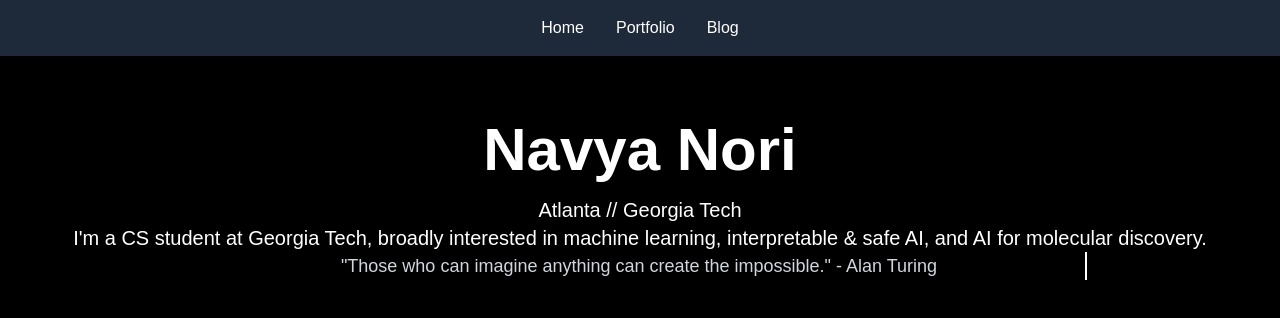
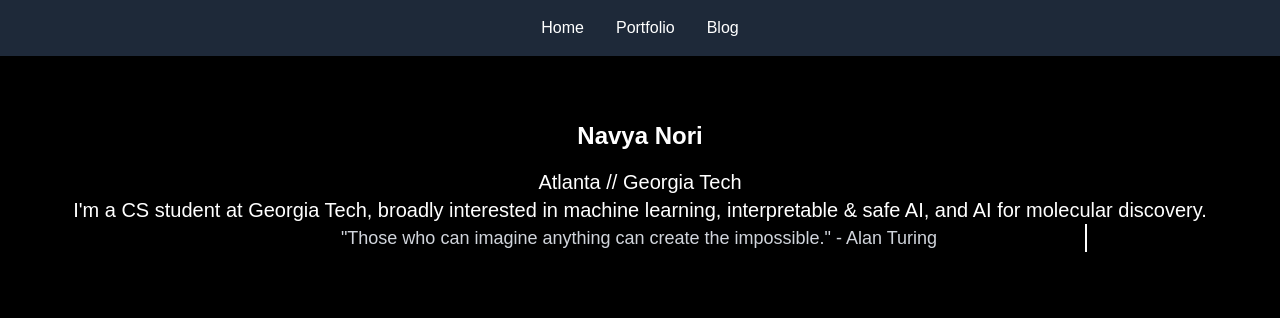
Before and after one commit to navyan6/personal-site, a Next.js app: page / in a window 1280 px wide. Shown: the top 318 px of the page. Built offline with nearby package versions, Linux system fonts and the light colour scheme.

Commit message:
ui_change

```diff
--- a/app/page.tsx
+++ b/app/page.tsx
@@ -4,7 +4,7 @@ export default function Home() {
   return (
     <div className="text-center relative min-h-screen flex flex-col justify-between">
       <div>
-        <h1 className="text-6xl font-extrabold text-white mt-8">Navya Nori</h1>
+        <h1 className="text-2xl font-extrabold text-white mt-8">Navya Nori</h1>
         <p className="text-xl text-white mt-4">
           Atlanta // Georgia Tech <br />
           I'm a CS student at Georgia Tech, broadly interested in machine learning, interpretable & safe AI, and AI for molecular discovery. <br />
```
